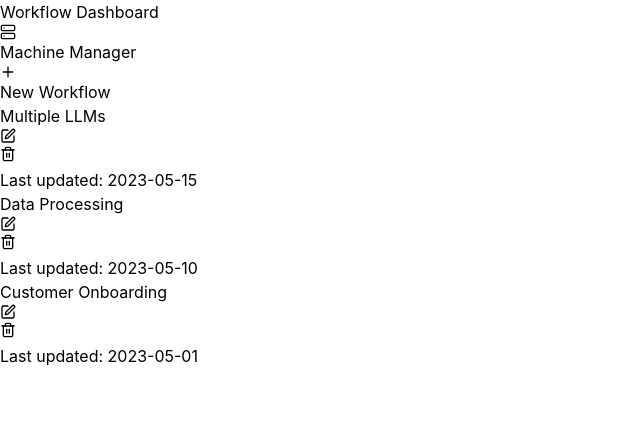
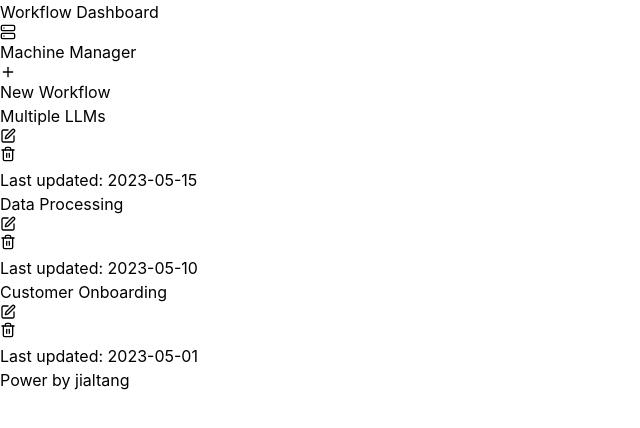
Before and after one commit to tjlcast/night_flow, a React (Vite) app in the folder FlowForge/: page / in a window 1280 px wide. Shown: the top 428 px of the page, without its empty margins (0-640 px from the left). Built offline with nearby package versions, Linux system fonts and the light colour scheme.

Commit message:
新增信息框模态框，显示关于 jialtang 的信息，并添加状态控制

```diff
--- a/FlowForge/src/Dashboard.tsx
+++ b/FlowForge/src/Dashboard.tsx
@@ -212,12 +212,17 @@ export default function Dashboard() {
     navigate("/machine-manager");
   };
 
+  // 添加状态控制信息框显示
+  const [showJialtangInfoModal, setShowJialtangInfoModal] = useState(false);
+
   return (
     <div className="min-h-screen bg-gray-50">
       {/* Header Toolbar */}
       <div className="bg-white shadow-sm border-b border-gray-200">
         <div className="max-w-6xl mx-auto px-8 py-4 flex justify-between items-center">
-          <h1 className="text-xl font-semibold text-gray-800">Workflow Dashboard</h1>
+          <h1 className="text-xl font-semibold text-gray-800">
+            Workflow Dashboard
+          </h1>
           <div className="flex space-x-4">
             <button
               onClick={handleNavigateToMachineManager}
@@ -274,6 +279,39 @@ export default function Dashboard() {
           ))}
         </div>
       </div>
+
+      {/* Footer */}
+      {/* <footer className="fixed bottom-0 left-0 right-0 py-4 bg-white border-t border-gray-200 text-center text-gray-500">
+        Power by jialtang
+      </footer> */}
+      <footer className="fixed bottom-0 left-0 right-0 py-4 bg-white border-t border-gray-200 text-center">
+        <button
+          onClick={() => setShowJialtangInfoModal(true)}
+          className="text-blue-600 hover:text-blue-800 hover:underline"
+        >
+          Power by jialtang
+        </button>
+      </footer>
+
+      {/* 信息框模态框 */}
+      {showJialtangInfoModal && (
+        <div className="fixed inset-0 bg-black bg-opacity-50 flex items-center justify-center z-50">
+          <div className="bg-white rounded-lg p-6 max-w-md w-full">
+            <h3 className="text-lg font-semibold mb-4">关于 jialtang</h3>
+            <p className="mb-4">
+            jialtang写的？什么鬼！大模型写的！<br />赞美Deepseek！<br />赞美太阳！
+            </p>
+            <div className="flex justify-end">
+              <button
+                onClick={() => setShowJialtangInfoModal(false)}
+                className="px-4 py-2 bg-blue-600 text-white rounded hover:bg-blue-700"
+              >
+                关闭
+              </button>
+            </div>
+          </div>
+        </div>
+      )}
     </div>
   );
 }
```
